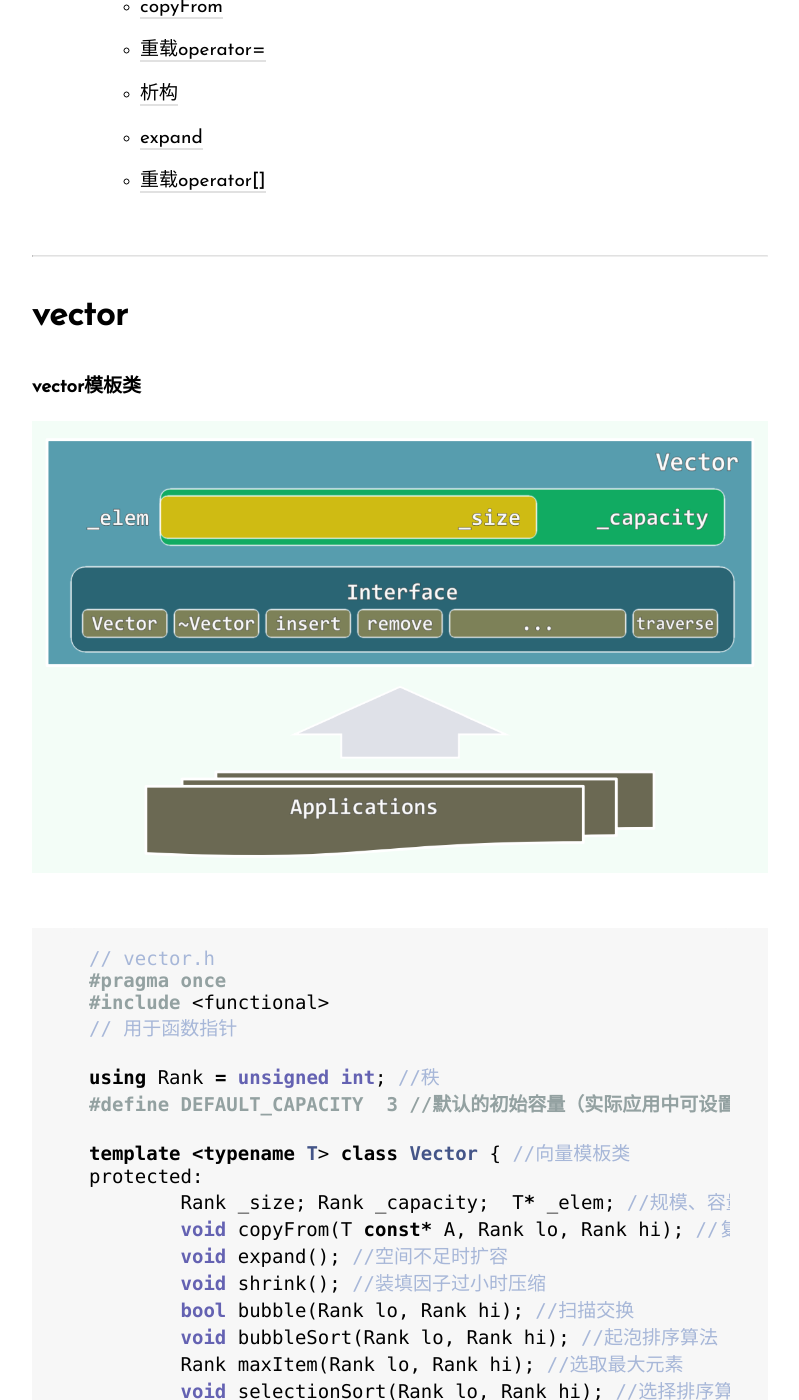
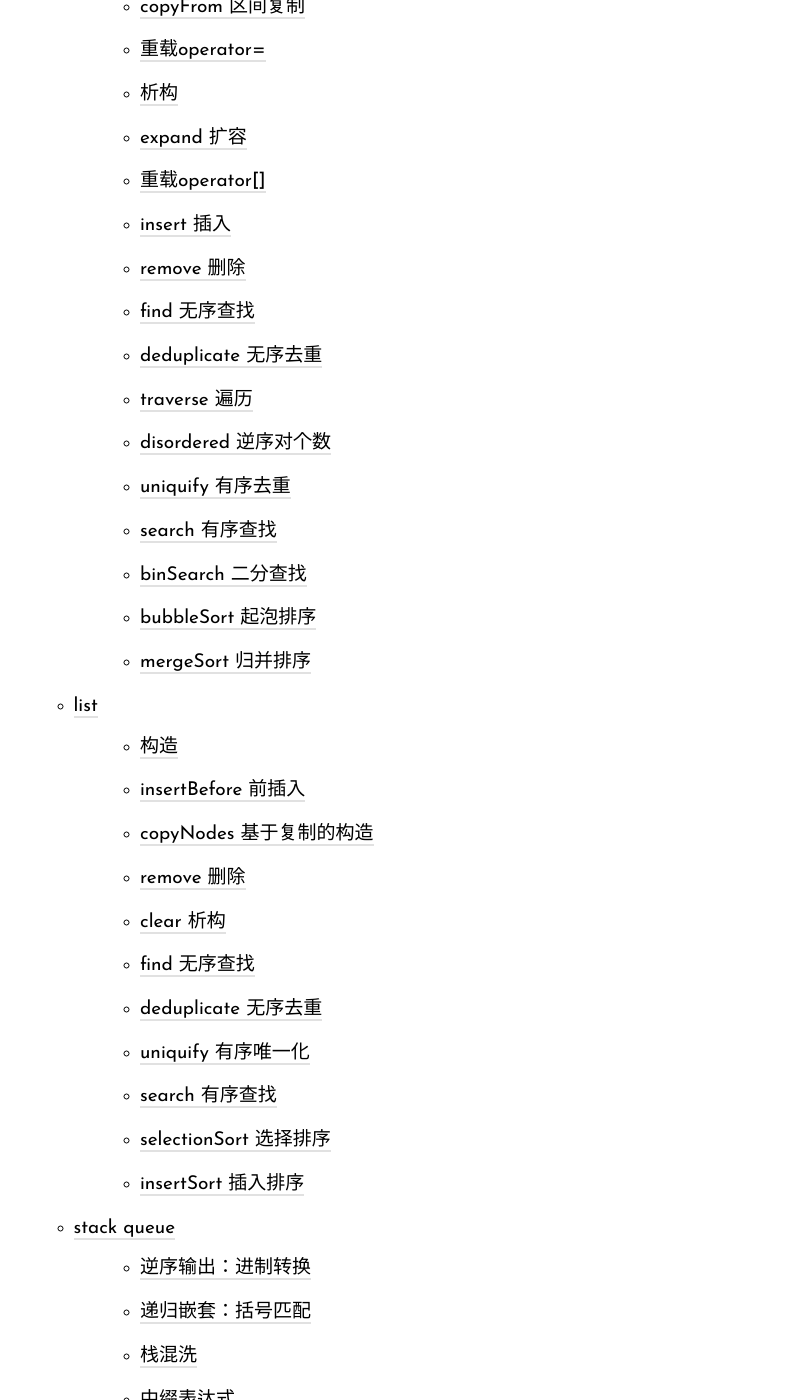
Before and after one commit to Chocomintopia/Chocomintopia.Github.io, a Jekyll site: the page built from _posts/2025-8-8-#2 DSACPP [updated at 2025.9.14 20.49].md, in a window 1280 px wide and 1400 px high, scrolled down 541 px. Shown: the whole window, without its empty margins (240-1039 px from the left). Built offline with Jekyll 4.4.1, drawn with Linux system fonts in a browser that asks for light colours; nearby versions of some CDN libraries.

Commit message:
Update 2025-8-8-#2 DSACPP [updated at 2025.9.14 20.49].md

```diff
--- a/_posts/2025-8-8-#2 DSACPP [updated at 2025.9.14 20.49].md
+++ b/_posts/2025-8-8-#2 DSACPP [updated at 2025.9.14 20.49].md
@@ -2,13 +2,42 @@
 - [vector](#vector)
   - [构造](#构造)
   - [基于复制的构造](#基于复制的构造)
-  - [copyFrom](#copyfrom)
+  - [copyFrom 区间复制](#copyfrom-区间复制)
   - [重载operator=](#重载operator)
   - [析构](#析构)
-  - [expand](#expand)
+  - [expand 扩容](#expand-扩容)
   - [重载operator[]](#重载operator)
+  - [insert 插入](#insert-插入)
+  - [remove 删除](#remove-删除)
+  - [find 无序查找](#find-无序查找)
+  - [deduplicate 无序去重](#deduplicate-无序去重)
+  - [traverse 遍历](#traverse-遍历)
+  - [disordered 逆序对个数](#disordered-逆序对个数)
+  - [uniquify 有序去重](#uniquify-有序去重)
+  - [search 有序查找](#search-有序查找)
+  - [binSearch 二分查找](#binsearch-二分查找)
+  - [bubbleSort 起泡排序](#bubblesort-起泡排序)
+  - [mergeSort 归并排序](#mergesort-归并排序)
+- [list](#list)
+  - [构造](#构造)
+  - [insertBefore 前插入](#insertbefore-前插入)
+  - [copyNodes 基于复制的构造](#copynodes-基于复制的构造)
+  - [remove 删除](#remove-删除)
+  - [clear 析构](#clear-析构)
+  - [find 无序查找](#find-无序查找)
+  - [deduplicate 无序去重](#deduplicate-无序去重)
+  - [uniquify 有序唯一化](#uniquify-有序唯一化)
+  - [search 有序查找](#search-有序查找)
+  - [selectionSort 选择排序](#selectionsort-选择排序)
+  - [insertSort 插入排序](#insertsort-插入排序)
+- [stack queue](#stack-queue)
+  - [逆序输出：进制转换](#逆序输出进制转换)
+  - [递归嵌套：括号匹配](#递归嵌套括号匹配)
+  - [栈混洗](#栈混洗)
+  - [中缀表达式](#中缀表达式)
 
 ------
+
 
 # vector
 
```
